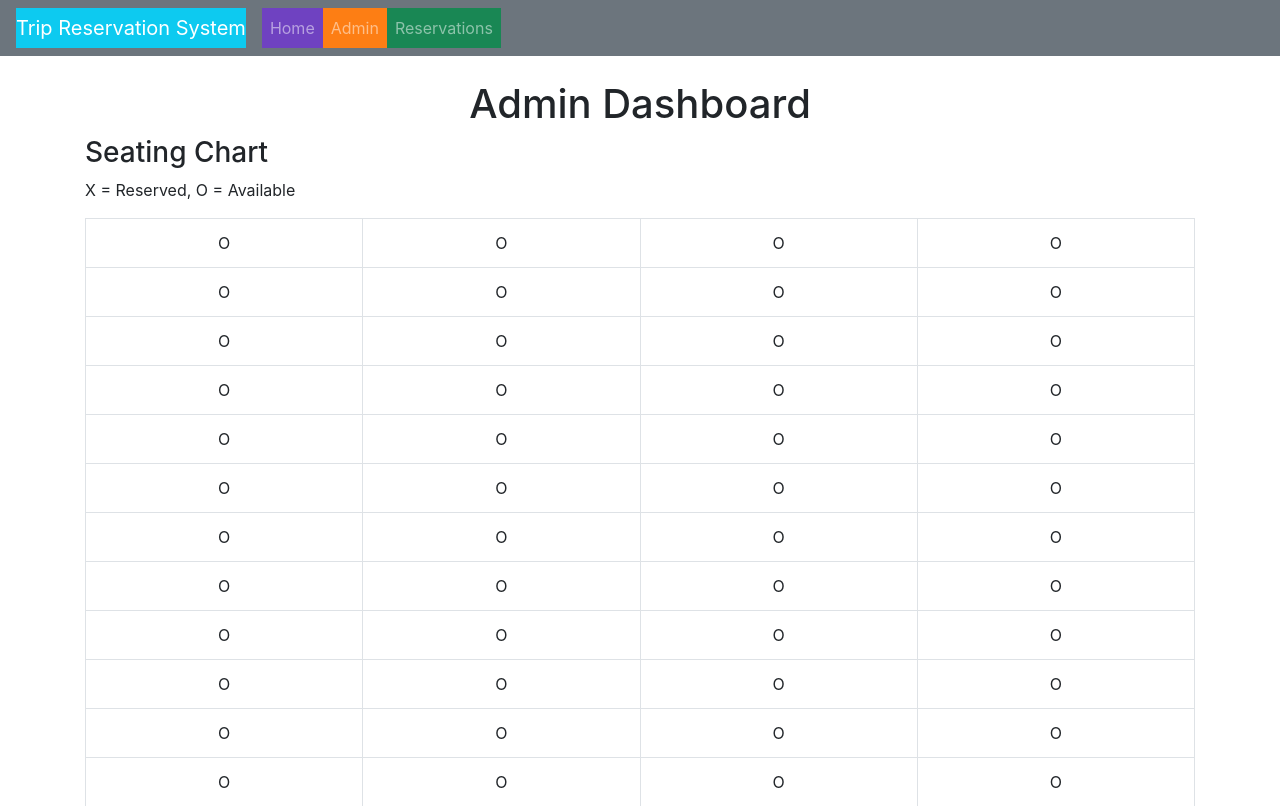
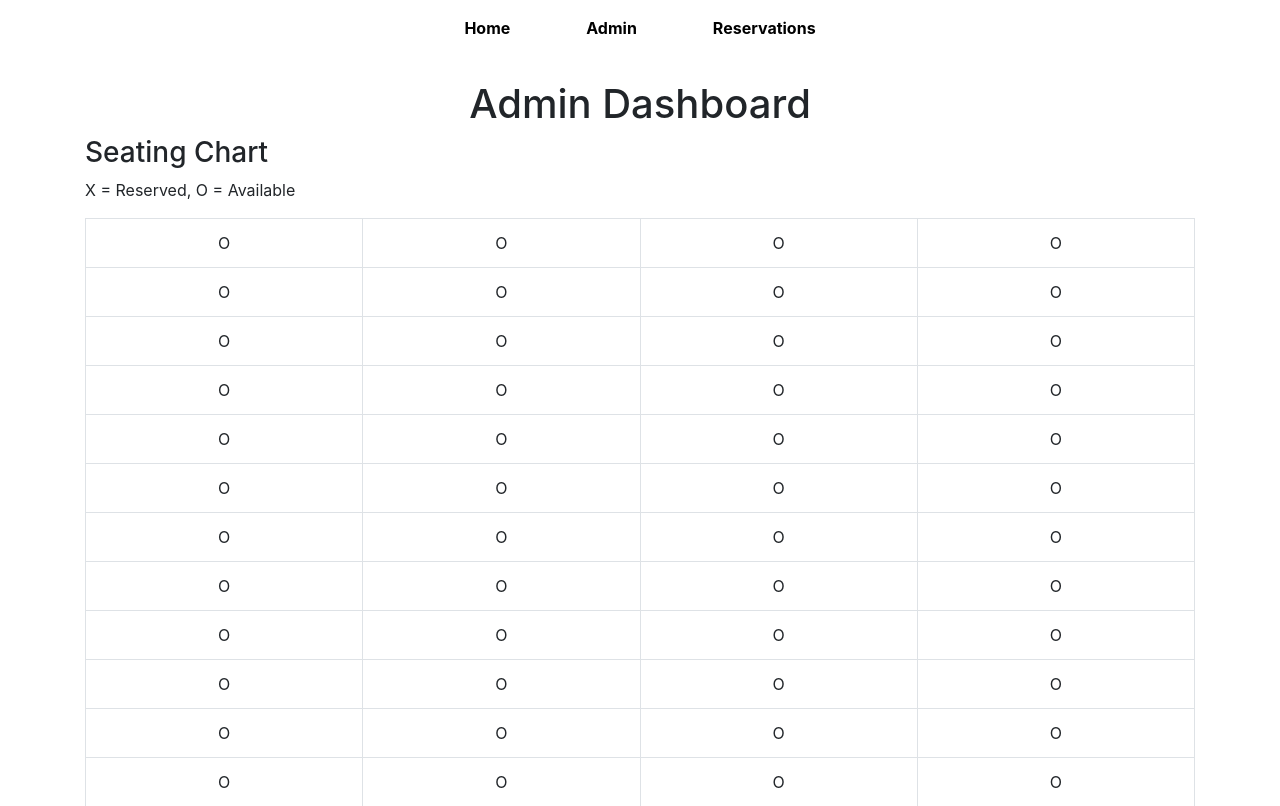
Before and after one commit to RCPhoto/TripReservationSystem---IT-4320, a Flask app: page /admin_dashboard in a window 1280 px wide. Shown: the top 806 px of the page. Run offline with Flask 3, Linux system fonts and the light colour scheme; the visitor is signed in with stand-in values (Sample User, id 1); data that the repository does not hold is empty; some libraries are stand-ins or nearby versions.

Commit message:
new base.html updated and more professional

```diff
--- a/templates/base.html
+++ b/templates/base.html
@@ -7,37 +7,43 @@
     <!-- Bootstrap -->
     <link rel="stylesheet" href="https://stackpath.bootstrapcdn.com/bootstrap/4.3.1/css/bootstrap.min.css" integrity="sha384-ggOyR0iXCbMQv3Xipma34MD+dH/1fQ784/j6cY/iJTQUOhcWr7x9JvoRxT2MZw1T" crossorigin="anonymous">
     <style>
-        /* Custom styles for navigation links */
-        .nav-link-home { background-color: #6f42c1; }
-        .nav-link-admin { background-color: #fd7e14; }
-        .nav-link-reservations { background-color: #198754; }
-        .navbar-brand { background-color: #0dcaf0; }
-        /* Make text color white for better readability on darker backgrounds */
-        .navbar .nav-link, .navbar-brand { color: white; }
+        .nav-link {
+            color: black !important;
+            font-weight: bold;
+            text-transform: capitalize;
+            margin: 0 30px;
+        }
+        .nav-link:hover {
+            color: grey !important;
+            text-decoration: none;
+        }
+        .nav-link.active {
+            color: red !important;
+        }
+        .navbar {
+            background-color: white !important;
+        }
     </style>
 </head>
 <body>
-    <div class="navbar-container">
-        <nav class="navbar navbar-expand-lg navbar-dark bg-secondary">
-            <a class="navbar-brand" href="{{ url_for('index') }}">Trip Reservation System</a>
-            <button class="navbar-toggler" type="button" data-toggle="collapse" data-target="#navbarSupportedContent" aria-controls="navbarSupportedContent" aria-expanded="false" aria-label="Toggle navigation">
-                <span class="navbar-toggler-icon"></span>
-            </button>
-            <div class="collapse navbar-collapse" id="navbarSupportedContent">
-                <ul class="navbar-nav mr-auto">
+    <!-- Navbar -->
+    <nav class="navbar navbar-expand-lg navbar-light">
+        <div class="container">
+            <ul class="navbar-nav mx-auto">
                 <li class="nav-item">
-                        <a class="nav-link nav-link-home" href="{{ url_for('index') }}">Home</a>
+                    <a class="nav-link {% if request.endpoint == 'index' %}active{% endif %}" href="{{ url_for('index') }}">Home</a>
                 </li>
                 <li class="nav-item">
-                        <a class="nav-link nav-link-admin" href="{{ url_for('admin_login') }}">Admin</a>
+                    <a class="nav-link {% if request.endpoint == 'admin_login' %}active{% endif %}" href="{{ url_for('admin_login') }}">Admin</a>
                 </li>
                 <li class="nav-item">
-                        <a class="nav-link nav-link-reservations" href="{{ url_for('seat_reservation') }}">Reservations</a>
+                    <a class="nav-link {% if request.endpoint == 'seat_reservation' %}active{% endif %}" href="{{ url_for('seat_reservation') }}">Reservations</a>
                 </li>
             </ul>
         </div>
     </nav>
-    </div>
+
+    <!-- Flash Messages -->
     <div class="container mt-4">
         {% with messages = get_flashed_messages(with_categories=true) %}
             {% if messages %}
@@ -49,6 +55,10 @@
                 {% endfor %}
             {% endif %}
         {% endwith %}
+    </div>
+
+    <!-- Content Section -->
+    <div class="container mt-4">
         {% block content %}{% endblock %}
     </div>
 
```
Lines whose indentation alone changed are shown as unchanged.
